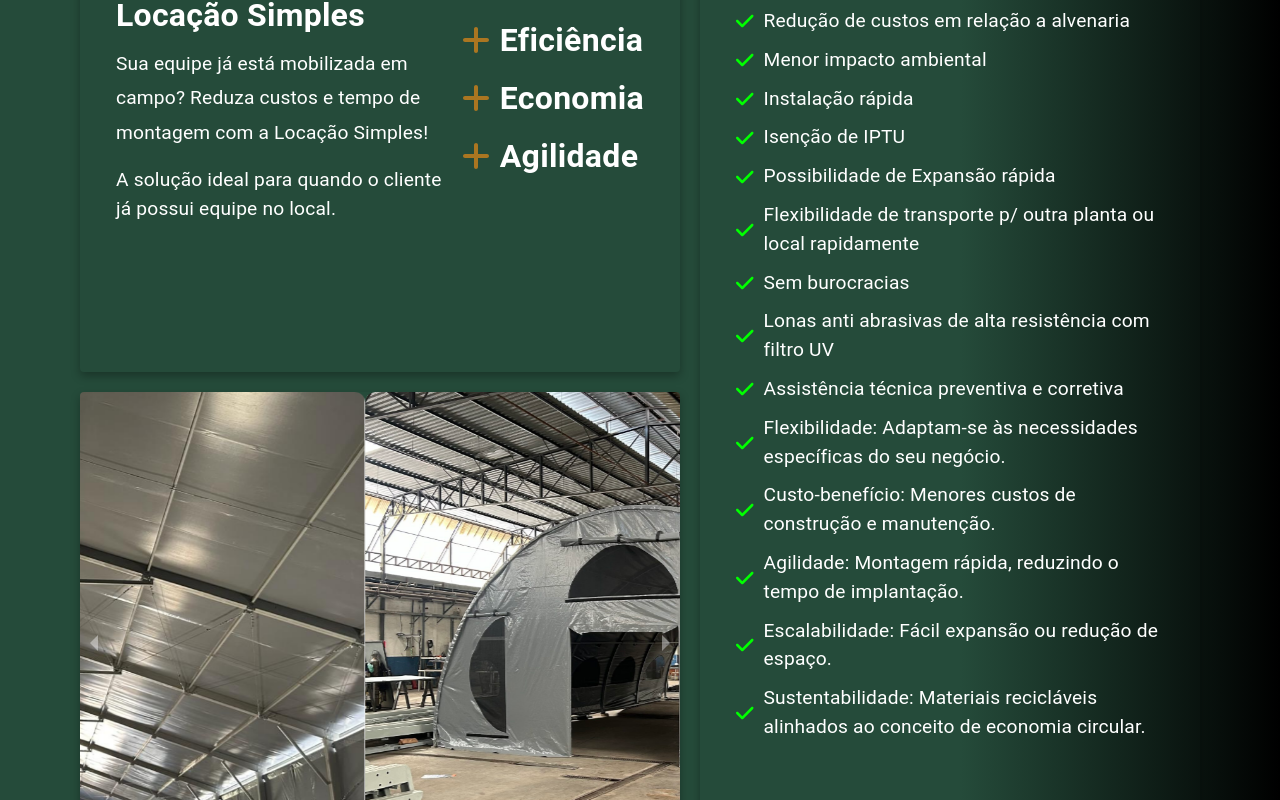
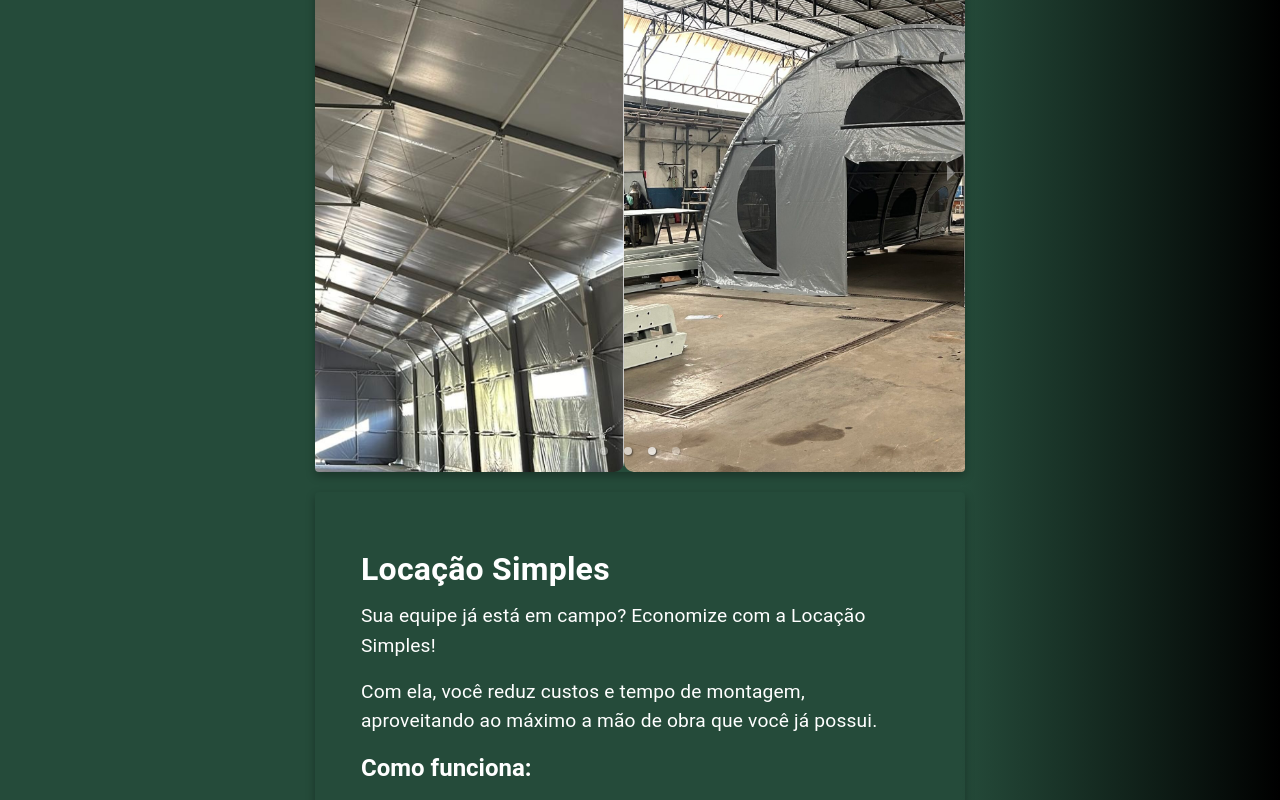
Before and after one commit to Lijunio/mwm-teste, a React (Create React App) app: page / in a window 1280 px wide. Shown: the part 940-1740 px from the top of the page. Built offline with nearby package versions, Linux system fonts and the light colour scheme.

Commit message:
alterações

```diff
--- a/src/components/Services.tsx
+++ b/src/components/Services.tsx
@@ -1,9 +1,9 @@
 import React from "react";
 import { Box, Card, CardContent, Typography } from "@mui/material";
 import { FontAwesomeIcon } from "@fortawesome/react-fontawesome";
-import { faPlus, faCheck } from "@fortawesome/free-solid-svg-icons";
-import { Carousel } from "react-responsive-carousel"; // Importando o carrossel
-import "react-responsive-carousel/lib/styles/carousel.min.css"; // Estilos do carrossel
+import { faPlus } from "@fortawesome/free-solid-svg-icons";
+import { Carousel } from "react-responsive-carousel";
+import "react-responsive-carousel/lib/styles/carousel.min.css";
 
 const Services: React.FC = () => {
   return (
@@ -12,108 +12,37 @@ const Services: React.FC = () => {
         display: "flex",
         flexWrap: "wrap",
         justifyContent: "center",
+        alignItems: "center",
         padding: "40px",
-        background: "linear-gradient(90deg, #254b3a 75%, #000000 100%) ",
+        background: "linear-gradient(90deg, #254b3a 75%, #000000 100%)",
         border: "transparent",
+        gap: "20px",
+        flexDirection: { xs: "column", md: "row" },
       }}
     >
-      {/* imagens */}
-      <Box
+      {/* Carrossel de Imagens (Agora à esquerda em telas grandes) */}
+      <Card
         sx={{
-          display: "flex",
-          flexDirection: "column",
-          maxWidth: { xs: "500px", md: "600px" },
-          gap: "20px",
-          marginRight: "20px",
+          boxShadow: "0px 4px 10px rgba(0, 0, 0, 0.3)",
+          backgroundColor: "transparent",
+          width: { xs: "100%", md: "650px" },
+          height: { xs: "250px", md: "600px" },
+          order: { xs: 1, md: 0 },
         }}
       >
-        {/* Card de Locação Simples */}
-        <Card
-          sx={{
-            padding: "20px",
-            boxShadow: "0px 4px 10px rgba(0, 0, 0, 0.3)",
-            background: "transparent",
-            color: "#fff",
-            width: { xs: "100%", md: "600px" },
-            height: { xs: "auto", md: "500px" }, // Altura automática em telas pequenas
-            display: "flex",
-            flexDirection: "column",
-            justifyContent: "center",
-            alignItems: "flex-start",
-          }}
-        >
-          <CardContent>
-            <Box sx={{ display: "flex", flexDirection: { xs: "column", md: "row" }, gap: "20px" }}>
-              {/* Coluna da esquerda - 70% */}
-              <Box sx={{ flex: { xs: "1", md: "7" } }}>
-                <Typography
-                  variant="h4"
-                  gutterBottom
-                  sx={{ fontWeight: "bold", fontSize: { xs: "1.5rem", sm: "2rem" } }}
-                >
-                  Locação Simples
-                </Typography>
-                <Typography
-                  variant="body1"
-                  paragraph
-                  sx={{ lineHeight: 1.8, fontSize: { xs: "1rem", sm: "1.2rem" } }}
-                >
-                  Sua equipe já está mobilizada em campo? Reduza custos e tempo de montagem com a Locação Simples!
-                </Typography>
-                <Typography
-                  variant="body1"
-                  paragraph
-                  sx={{ fontSize: { xs: "1rem", sm: "1.2rem" } }}
-                >
-                  A solução ideal para quando o cliente já possui equipe no local.
-                </Typography>
-              </Box>
-
-              {/* Coluna da direita - 30% */}
-              <Box sx={{ flex: { xs: "1", md: "3" } }}>
-                <Box sx={{ display: "flex", flexDirection: "column", gap: "10px", marginTop: "20px" }}>
-                  {["Eficiência", "Economia", "Agilidade"].map((item) => (
-                    <Box key={item} sx={{ display: "flex", alignItems: "center", gap: "10px" }}>
-                      <FontAwesomeIcon icon={faPlus} size="2x" color="rgb(171, 118, 33)" />
-                      <Typography variant="body1" sx={{ fontSize: "2.0rem", fontWeight: "bold" }}>
-                        {item}
-                      </Typography>
-                    </Box>
-                  ))}
-                </Box>
-              </Box>
-            </Box>
-          </CardContent>
-        </Card>
-
-        {/* Carrossel de Imagens */}
-        <Card
-          sx={{
-            boxShadow: "0px 4px 10px rgba(0, 0, 0, 0.3)",
-            backgroundColor: "transparent",
-            width: { xs: "100%", md: "600px" },
-            height: { xs: "300px", md: "500px" }, // Altura menor em telas pequenas
-          }}
-        >
-          <Carousel
-            autoPlay
-            infiniteLoop
-            showThumbs={false}
-            showStatus={false}
-            dynamicHeight={false}
-            interval={3000}
-          >
-            <div>
+        <Carousel autoPlay infiniteLoop showThumbs={false} showStatus={false} interval={3000}>
+          {["21.jpg", "home/pag2.png", "home/pag3.png", "home/pag4.png"].map((image, index) => (
+            <div key={index}>
               <Box
                 sx={{
                   width: "100%",
-                  height: { xs: "300px", md: "500px" }, // Altura menor em telas pequenas
+                  height: { xs: "250px", md: "600px" },
                   overflow: "hidden",
                 }}
               >
                 <img
-                  src={`${process.env.PUBLIC_URL}/imagens/21.jpg`}
-                  alt="Imagem 1"
+                  src={`${process.env.PUBLIC_URL}/imagens/${image}`}
+                  alt={`Imagem ${index + 1}`}
                   style={{
                     width: "100%",
                     height: "100%",
@@ -123,105 +52,64 @@ const Services: React.FC = () => {
                 />
               </Box>
             </div>
-            <div>
-              <Box
-                sx={{
-                  width: "100%",
-                  height: { xs: "300px", md: "500px" }, // Altura menor em telas pequenas
-                  overflow: "hidden",
-                }}
-              >
-                <img
-                  src={`${process.env.PUBLIC_URL}/imagens/home/pag2.png`}
-                  alt="Imagem 3"
-                  style={{
-                    width: "100%",
-                    height: "100%",
-                    objectFit: "cover",
-                    borderRadius: "10px",
-                  }}
-                />
-              </Box>
-            </div>
-            <div>
-              <Box
-                sx={{
-                  width: "100%",
-                  height: { xs: "300px", md: "500px" }, // Altura menor em telas pequenas
-                  overflow: "hidden",
-                }}
-              >
-                <img
-                  src={`${process.env.PUBLIC_URL}/imagens/home/pag3.png`}
-                  alt="Imagem 4"
-                  style={{
-                    width: "100%",
-                    height: "100%",
-                    objectFit: "cover",
-                    borderRadius: "10px",
-                  }}
-                />
-              </Box>
-            </div>
-            <div>
-              <Box
-                sx={{
-                  width: "100%",
-                  height: { xs: "300px", md: "500px" }, // Altura menor em telas pequenas
-                  overflow: "hidden",
-                }}
-              >
-                <img
-                  src={`${process.env.PUBLIC_URL}/imagens/home/pag4.png`}
-                  alt="Imagem 5"
-                  style={{
-                    width: "100%",
-                    height: "100%",
-                    objectFit: "cover",
-                    borderRadius: "10px",
-                  }}
-                />
-              </Box>
-            </div>
-          </Carousel>
-        </Card>
-      </Box>
+          ))}
+        </Carousel>
+      </Card>
 
-      {/* Terceiro Card - Estruturas de Lona */}
+      {/* Card de Locação Simples */}
       <Card
         sx={{
-          flex: 1,
-          maxWidth: "500px",
+          padding: { xs: "20px", md: "30px" },
           boxShadow: "0px 4px 10px rgba(0, 0, 0, 0.3)",
-          backgroundColor: "transparent",
+          background: "transparent",
           color: "#fff",
-          padding: "20px",
+          width: { xs: "100%", md: "650px" },
+          height: { xs: "auto", md: "600px" },
+          display: "flex",
+          flexDirection: "column",
+          justifyContent: "center",
+          alignItems: "flex-start",
         }}
       >
         <CardContent>
-          <Typography variant="h4" gutterBottom sx={{ fontWeight: "bold", fontSize: "2rem" }}>
-            As estruturas de lona são ideais para garantir:
+          <Typography
+            variant="h4"
+            gutterBottom
+            sx={{
+              fontWeight: "bold",
+              fontSize: { xs: "1.2rem", sm: "2rem" },
+            }}
+          >
+            Locação Simples
           </Typography>
-          <Box sx={{ display: "flex", flexDirection: "column", gap: "10px", marginTop: "20px" }}>
-            {[
-              "Redução de custos em relação a alvenaria",
-              "Menor impacto ambiental",
-              "Instalação rápida",
-              "Isenção de IPTU",
-              "Possibilidade de Expansão rápida",
-              "Flexibilidade de transporte p/ outra planta ou local rapidamente",
-              "Sem burocracias",
-              "Lonas anti abrasivas de alta resistência com filtro UV",
-              "Assistência técnica preventiva e corretiva",
-              "Flexibilidade: Adaptam-se às necessidades específicas do seu negócio.",
-              "Custo-benefício: Menores custos de construção e manutenção.",
-              "Agilidade: Montagem rápida, reduzindo o tempo de implantação.",
-              "Escalabilidade: Fácil expansão ou redução de espaço.",
-              "Sustentabilidade: Materiais recicláveis alinhados ao conceito de economia circular.",
-            ].map((item) => (
-              <Box key={item} sx={{ display: "flex", alignItems: "center", gap: "10px" }}>
-                <FontAwesomeIcon icon={faCheck} size="lg" color="#0f0" />
-                <Typography variant="body1" sx={{ fontSize: "1.2rem" }}>
+          <Typography
+            variant="body1"
+            paragraph
+            sx={{ lineHeight: 1.6, fontSize: { xs: "0.9rem", sm: "1.2rem" } }}
+          >
+            Sua equipe já está em campo? Economize com a Locação Simples!
+          </Typography>
+          <Typography
+            variant="body1"
+            paragraph
+            sx={{ fontSize: { xs: "0.9rem", sm: "1.2rem" } }}
+          >
+            Com ela, você reduz custos e tempo de montagem, aproveitando ao máximo a mão de obra que você já possui.
+          </Typography>
+          <Typography variant="h5" sx={{ fontWeight: "bold", mt: 2, fontSize: { xs: "1rem", sm: "1.5rem" } }}>
+            Como funciona:
+          </Typography>
+          <ul style={{ fontSize: "1rem", lineHeight: "1.8" }}>
+            <li>Você escolhe os equipamentos que precisa em nosso catálogo.</li>
+            <li>Nós entregamos os equipamentos diretamente no local da obra.</li>
+            <li>Sua equipe realiza a montagem de forma rápida e eficiente.</li>
+          </ul>
+
+          <Box sx={{ display: "flex", flexDirection: "column", gap: "8px", marginTop: "15px" }}>
+            {["Eficiência", "Economia", "Agilidade"].map((item) => (
+              <Box key={item} sx={{ display: "flex", alignItems: "center", gap: "8px" }}>
+                <FontAwesomeIcon icon={faPlus} size="lg" color="rgb(171, 118, 33)" />
+                <Typography variant="body1" sx={{ fontSize: { xs: "1.2rem", sm: "1.5rem" }, fontWeight: "bold" }}>
                   {item}
                 </Typography>
               </Box>
```
